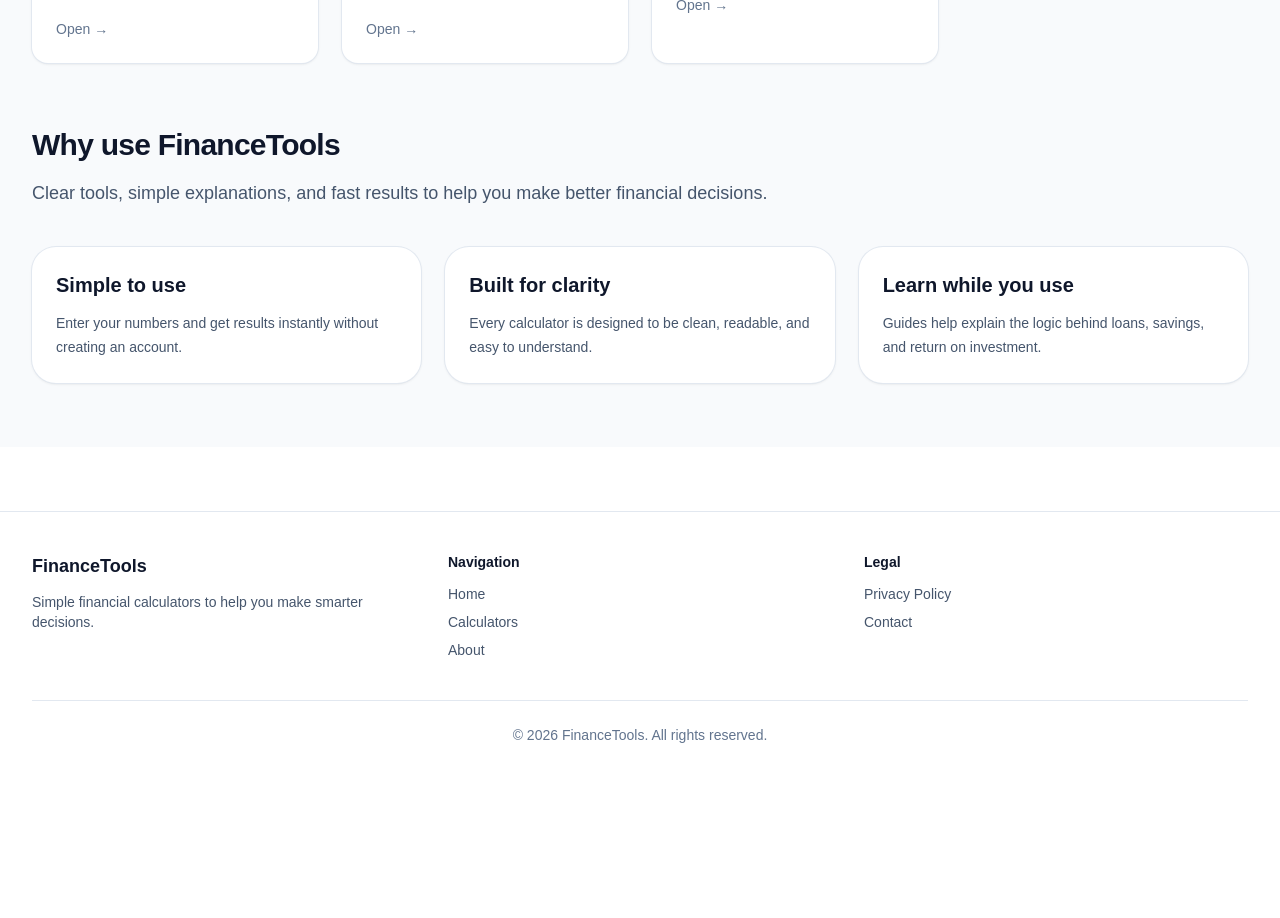
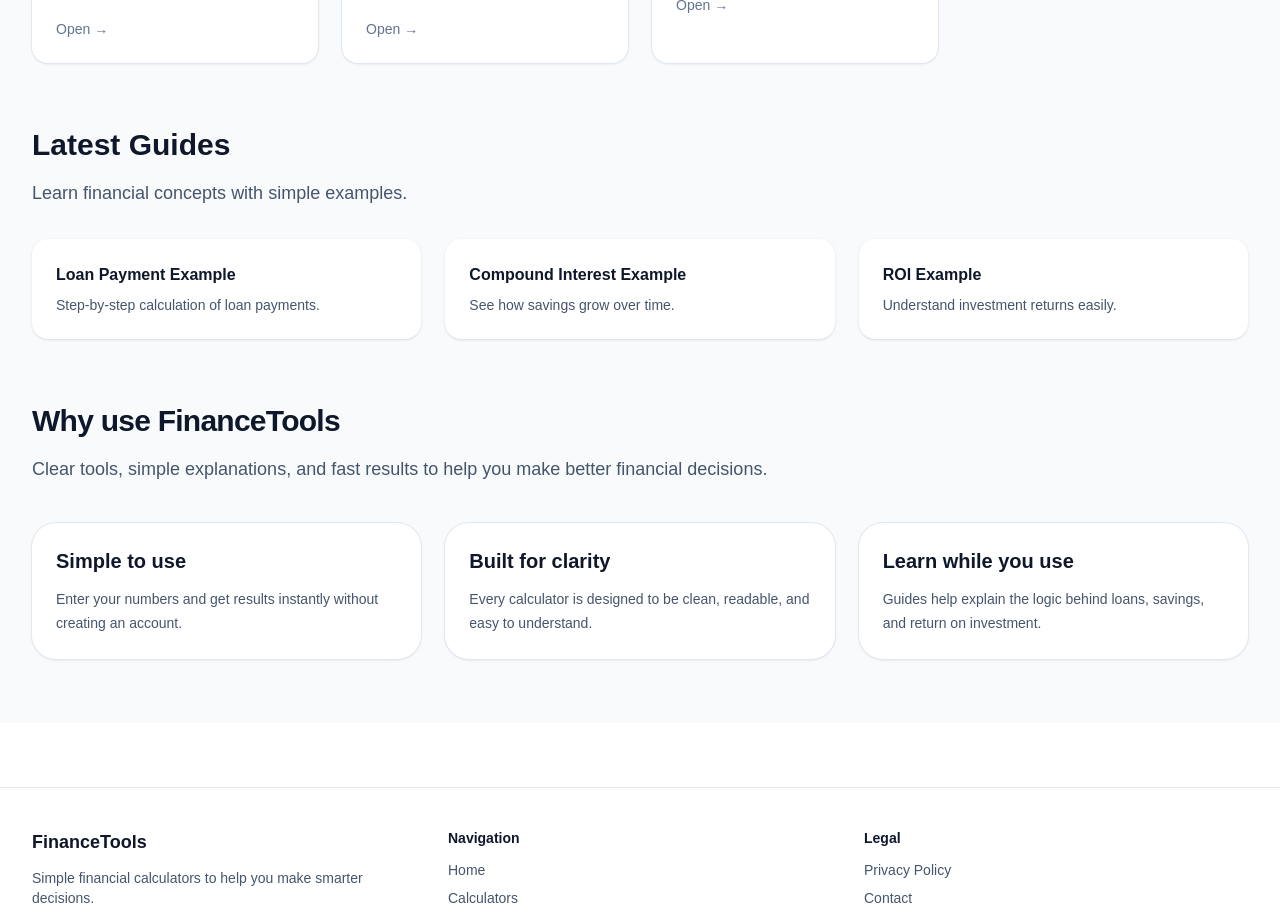
Before and after one commit to alameersam/finance-tools, a Next.js app: page / in a window 1280 px wide. Shown: the part 820-1738 px from the top of the page. Before the commit the page ends 1605 px from the top, so only its background shows below. Built offline with nearby package versions, Linux system fonts and the light colour scheme.

Commit message:
add latest guides to homepage

```diff
--- a/app/page.tsx
+++ b/app/page.tsx
@@ -107,6 +107,41 @@ export default function Home() {
 </section>
 <section className="mx-auto max-w-7xl px-6 pb-16 lg:px-8">
   <div className="max-w-3xl">
+    <h2 className="text-3xl font-bold">
+      Latest Guides
+    </h2>
+    <p className="mt-4 text-lg text-slate-600">
+      Learn financial concepts with simple examples.
+    </p>
+  </div>
+
+  <div className="mt-8 grid gap-6 md:grid-cols-3">
+
+    <a href="/guides/loan-payment-example" className="block p-6 bg-white rounded-2xl shadow-sm hover:shadow-md">
+      <h3 className="font-semibold">Loan Payment Example</h3>
+      <p className="text-sm text-slate-600 mt-2">
+        Step-by-step calculation of loan payments.
+      </p>
+    </a>
+
+    <a href="/guides/compound-interest-example" className="block p-6 bg-white rounded-2xl shadow-sm hover:shadow-md">
+      <h3 className="font-semibold">Compound Interest Example</h3>
+      <p className="text-sm text-slate-600 mt-2">
+        See how savings grow over time.
+      </p>
+    </a>
+
+    <a href="/guides/roi-example" className="block p-6 bg-white rounded-2xl shadow-sm hover:shadow-md">
+      <h3 className="font-semibold">ROI Example</h3>
+      <p className="text-sm text-slate-600 mt-2">
+        Understand investment returns easily.
+      </p>
+    </a>
+
+  </div>
+</section>
+<section className="mx-auto max-w-7xl px-6 pb-16 lg:px-8">
+  <div className="max-w-3xl">
     <h2 className="text-3xl font-bold tracking-tight">
       Why use FinanceTools
     </h2>
```
